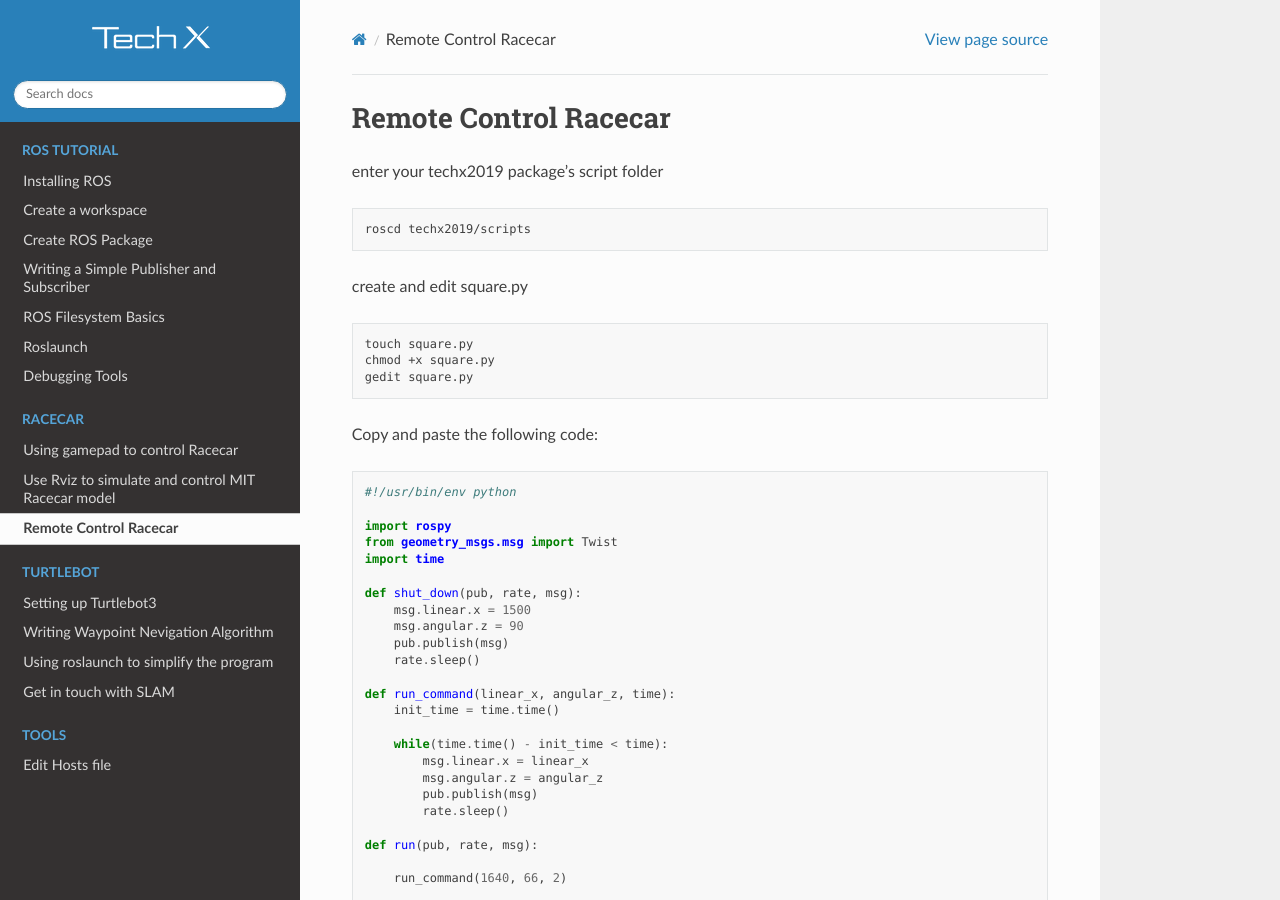
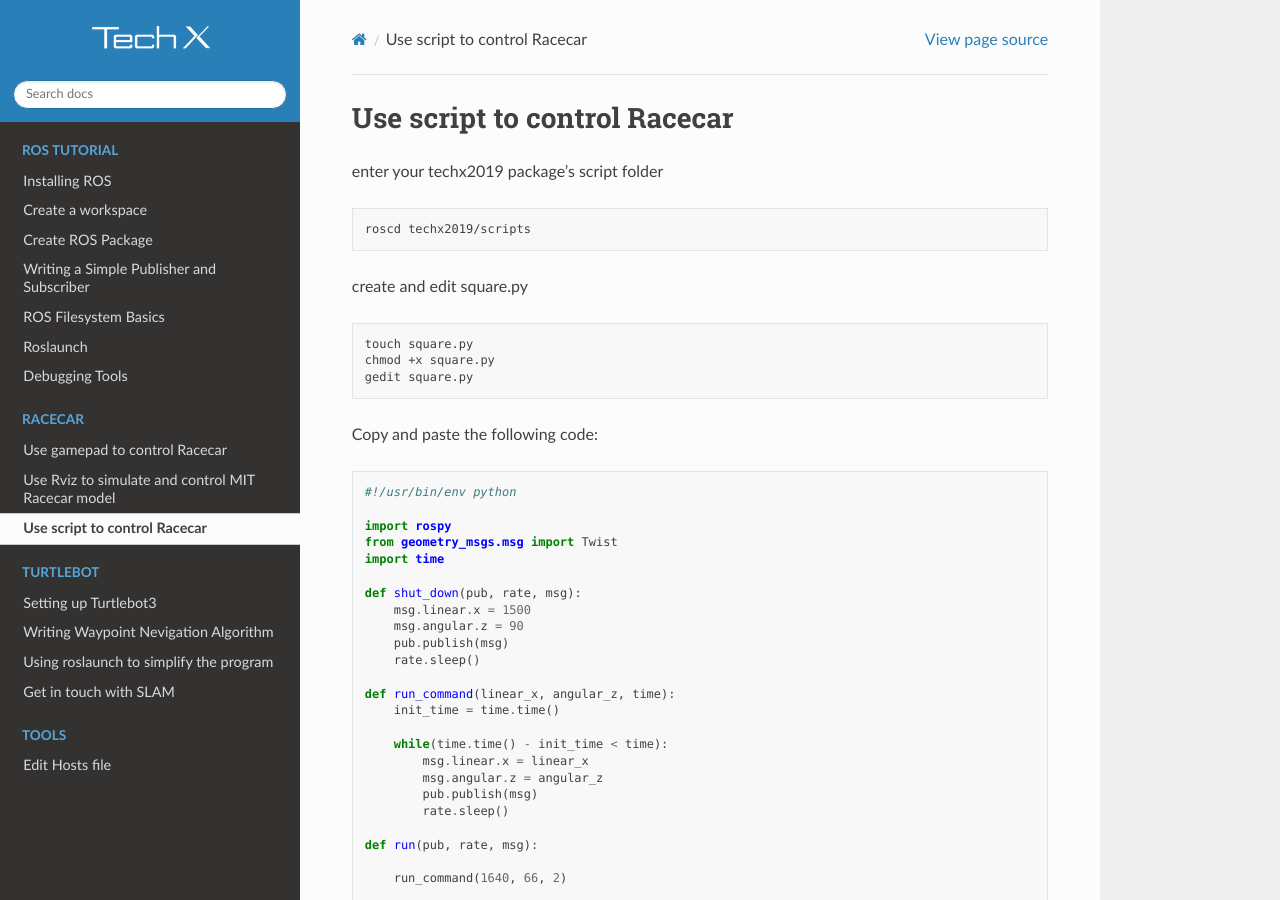
Before and after one commit to hanzheteng/tx19-robotics, a Sphinx documentation site: the page built from docs/car/remotesquare.rst, in a window 1280 px wide and 900 px high. Built offline with Sphinx 7.4.7 and the Read the Docs theme 2.0.0, drawn with Linux system fonts in a browser that asks for light colours.

Commit message:
change titles

```diff
--- a/docs/car/remotecontrol.rst
+++ b/docs/car/remotecontrol.rst
@@ -1,4 +1,4 @@
-Using gamepad to control Racecar
+Use gamepad to control Racecar
 ========================================
 
 Turn on the robot
--- a/docs/car/remotesquare.rst
+++ b/docs/car/remotesquare.rst
@@ -1,4 +1,4 @@
-Remote Control Racecar
+Use script to control Racecar
 =======================
 
 enter your techx2019 package's script folder
```
